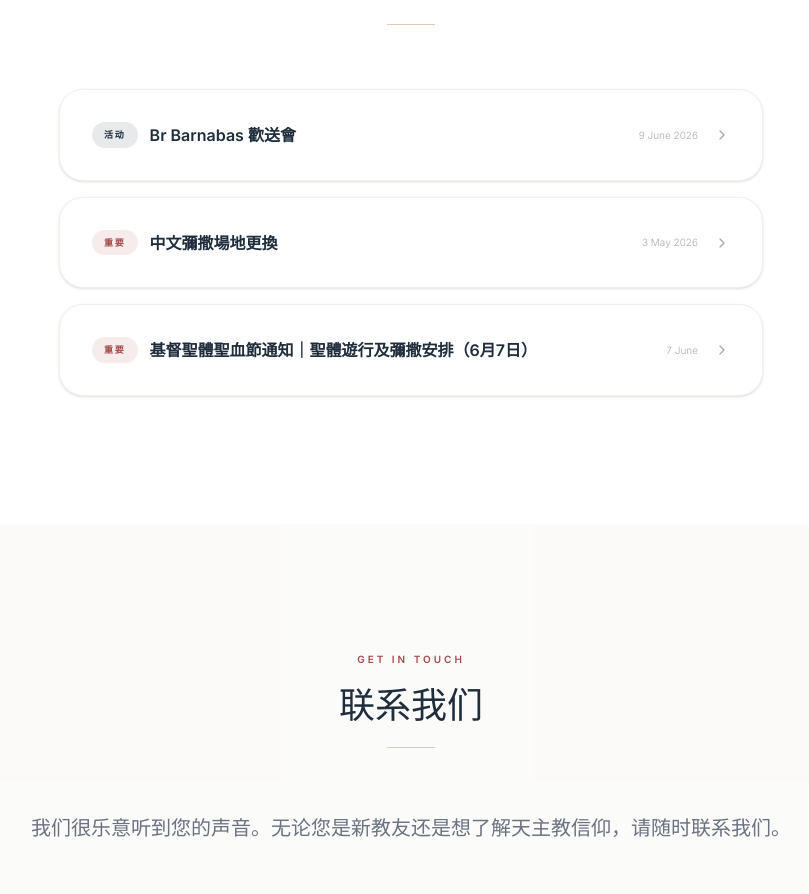
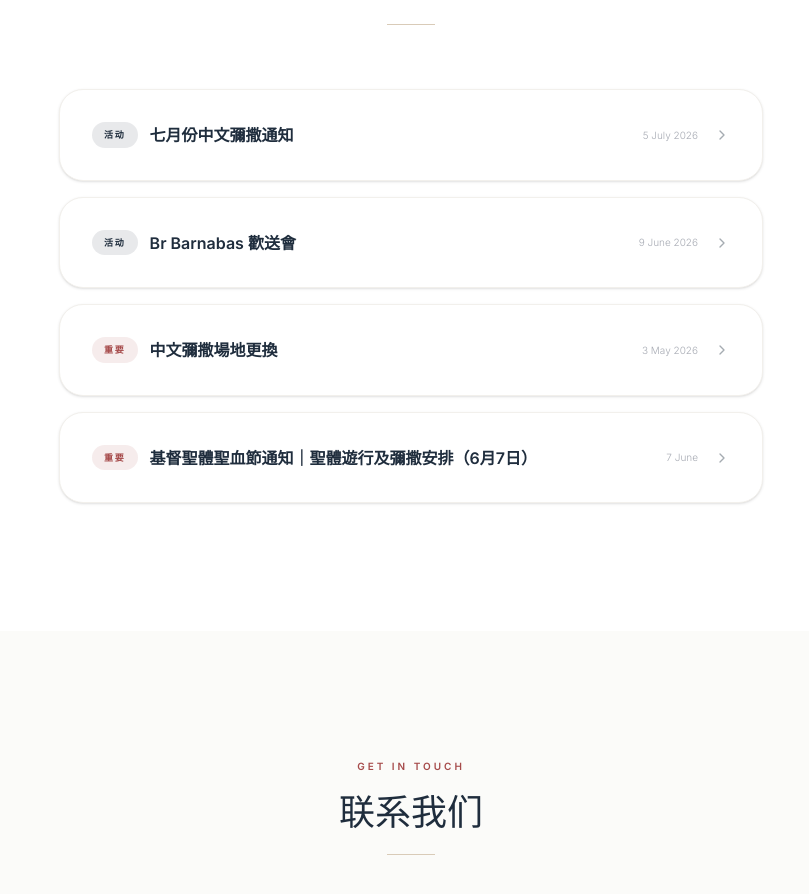
Before and after one commit to MonaQi/cccc_church_website, a React (Vite) app: page / in a window 1280 px wide. Shown: the part 4554-5448 px from the top of the page, without its empty margins (229-1038 px from the left). Built offline with nearby package versions, Linux system fonts and the light colour scheme; a web font is replaced by a local one.

Commit message:
update notification

```diff
--- a/src/App.tsx
+++ b/src/App.tsx
@@ -386,6 +386,30 @@ You are warmly welcome to join the Eucharistic Procession at 2:30pm at OLV.`,
 請大家自行安排，選擇其他時間前往就近教堂參與彌撒。
 
 歡迎大家於當日下午 2:30pm 一同前往 OLV，參與聖體遊行與敬禮。`,
+  },
+  {
+    id: 'chinese-mass-jul2026',
+    tag: 'Event',
+    tagZh: '活动',
+    titleEn: 'Chinese Mass – July 2026',
+    titleZh: '七月份中文彌撒通知',
+    date: '5 July 2026',
+    contentEn: `Dear brothers and sisters in Christ,
+
+The Chinese Mass for July will be celebrated on 5th July at St Teresa's Catholic Church on 1/8 Puriri Street, Riccarton. The Mass will be started at 4:00pm and the Rosary will be recited at 3:30 pm.
+
+There will be a tea gathering after the Mass.
+
+All parishioners are welcome to bring their family and friends to join us.
+
+Regards
+Christchurch Catholic Chinese Community`,
+    contentZh: `各位主內兄弟姊妹,
+
+7月份的中文彌撒定於7月5日在下午四時於St Teresa's Catholic Church 舉行，地址：1/8 Puriri Street, Riccarton。
+下午三時三十分將會恭念玫瑰經，彌撒後有茶聚。
+
+歡迎各教友帶同親友參加。`,
   },
   {
     id: 'farewell-br-barnabas-jun2026',
```
